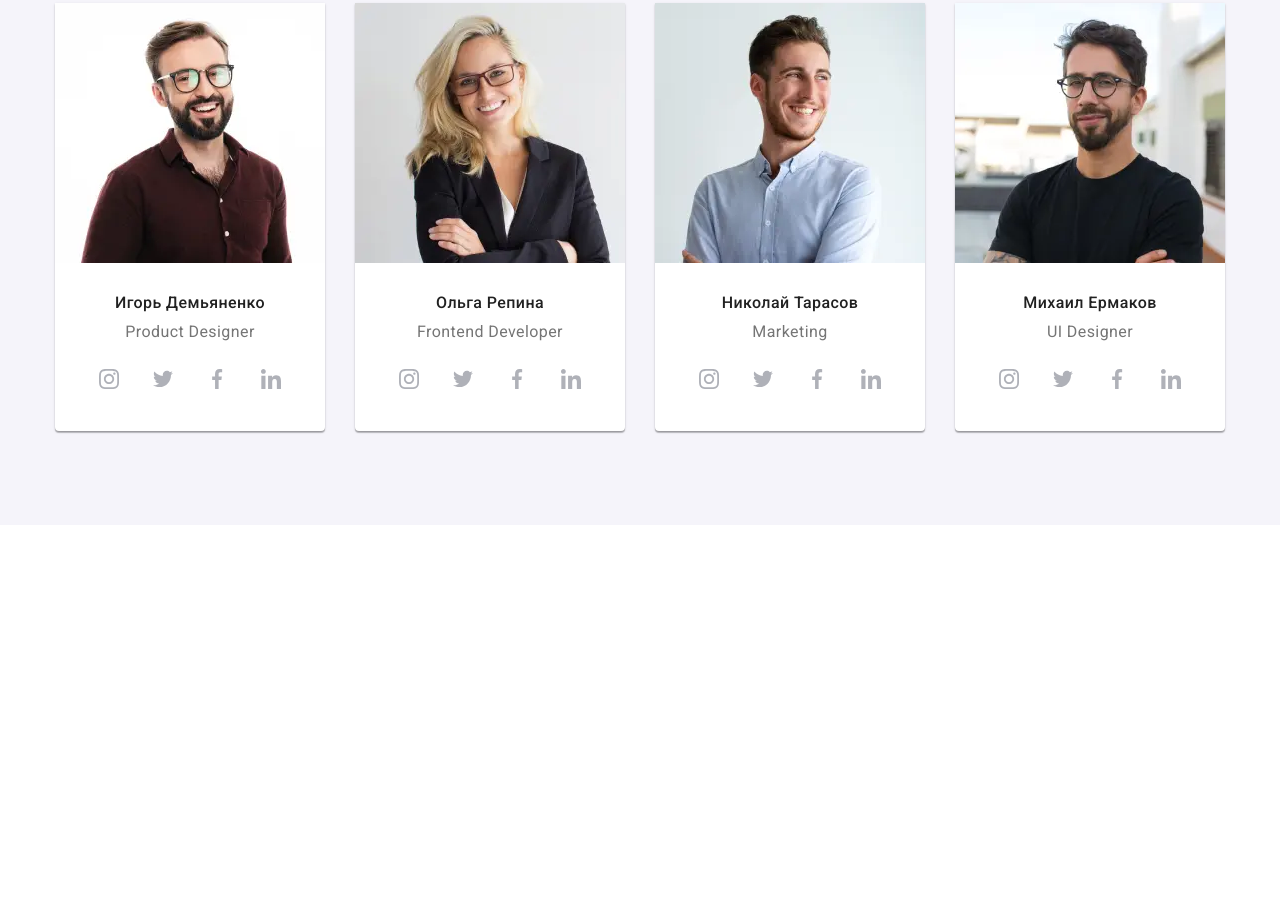
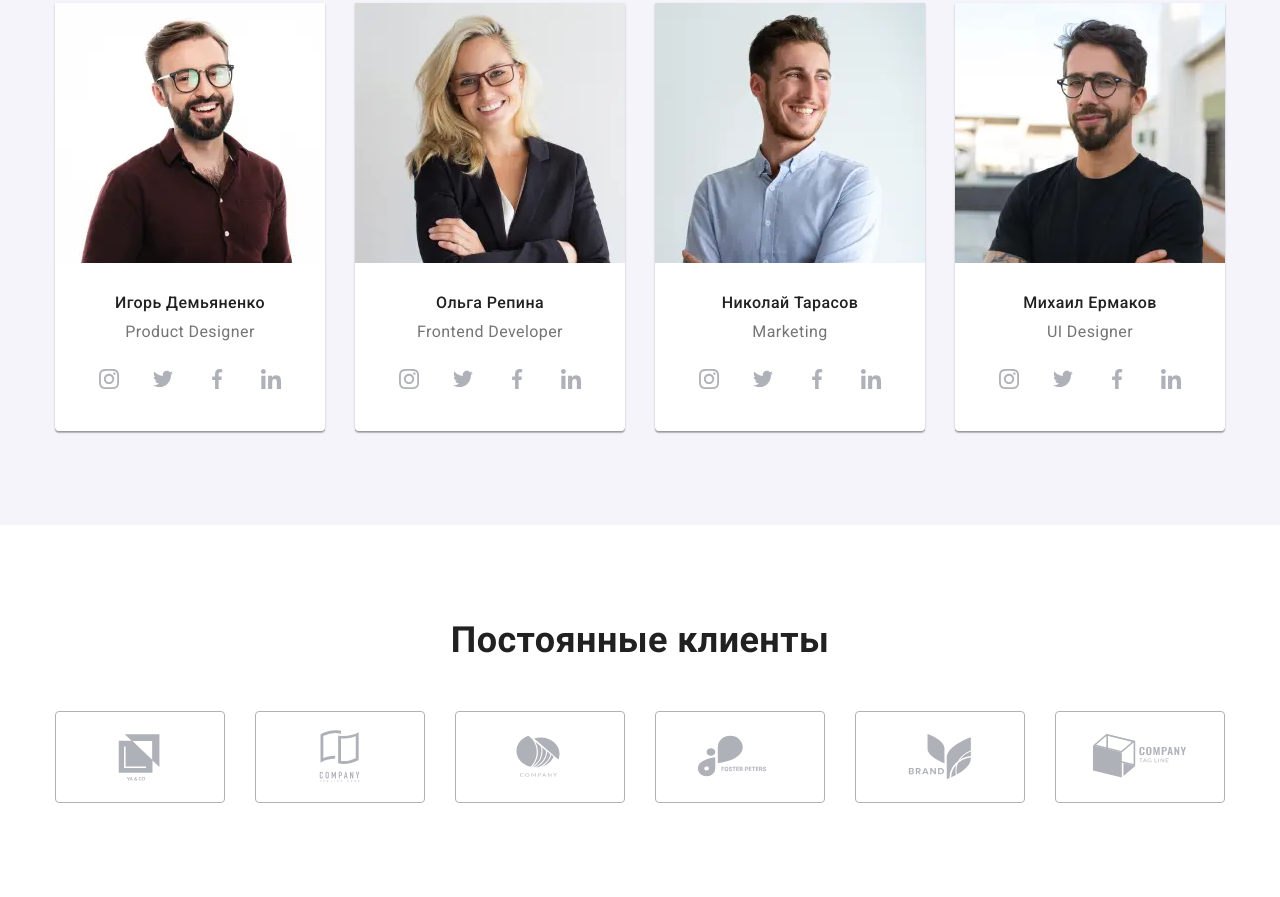
Before and after one commit to lexk87/goit-markup-hw-08, a plain HTML site: page index.html in a window 1280 px wide. Shown: the part 1780-2677 px from the top of the page. Before the commit the page ends 2305 px from the top, so only its background shows below. Drawn offline with nearby package versions, Linux system fonts and the light colour scheme.

Commit message:
Добавляет адаптивные стили для секции постоянные клиенты

```diff
--- a/index.html
+++ b/index.html
@@ -500,6 +500,68 @@
 
         </section>
 
+        <!-- Секция постоянные клиенты -->
+        <section class="section customers-section">
+
+            <!-- Контейнер секции постоянные клиенты -->
+            <div class="container">
+                <!-- Заголовок секции постоянные клиенты -->
+                <h2 class="section-title">Постоянные клиенты</h2>
+                <!-- Список иконок секции постоянные клиенты -->
+                <ul class="iconset-two">
+                    <!-- Иконка списка постоянные клиенты -->
+                    <li class="iconset-two__item">
+                        <a href="" class="iconset-two__link">
+                            <svg class="iconset-two__icon" width="106" height="60">
+                                <use href="./images/icons.svg#icon-customer-1-icon"></use>
+                            </svg>
+                        </a>
+                    </li>
+                    <!-- Иконка списка постоянные клиенты -->
+                    <li class="iconset-two__item">
+                        <a href="" class="iconset-two__link">
+                            <svg class="iconset-two__icon" width="106" height="60">
+                                <use href="./images/icons.svg#icon-customer-2-icon"></use>
+                            </svg>
+                        </a>
+                    </li>
+                    <!-- Иконка списка постоянные клиенты -->
+                    <li class="iconset-two__item">
+                        <a href="" class="iconset-two__link">
+                            <svg class="iconset-two__icon" width="106" height="60">
+                                <use href="./images/icons.svg#icon-customer-3-icon"></use>
+                            </svg>
+                        </a>
+                    </li>
+                    <!-- Иконка списка постоянные клиенты -->
+                    <li class="iconset-two__item">
+                        <a href="" class="iconset-two__link">
+                            <svg class="iconset-two__icon" width="106" height="60">
+                                <use href="./images/icons.svg#icon-customer-4-icon"></use>
+                            </svg>
+                        </a>
+                    </li>
+                    <!-- Иконка списка постоянные клиенты -->
+                    <li class="iconset-two__item">
+                        <a href="" class="iconset-two__link">
+                            <svg class="iconset-two__icon" width="106" height="60">
+                                <use href="./images/icons.svg#icon-customer-5-icon"></use>
+                            </svg>
+                        </a>
+                    </li>
+                    <!-- Иконка списка постоянные клиенты -->
+                    <li class="iconset-two__item">
+                        <a href="" class="iconset-two__link">
+                            <svg class="iconset-two__icon" width="106" height="60">
+                                <use href="./images/icons.svg#icon-customer-6-icon"></use>
+                            </svg>
+                        </a>
+                    </li>
+                </ul>
+            </div>
+
+        </section>
+
     </main>
 
     <!-- JS -->
--- a/sass/components/_iconset-two.scss
+++ b/sass/components/_iconset-two.scss
@@ -1,16 +1,28 @@
 .iconset-two {
     display: flex;
+    flex-wrap: wrap;
+    margin: -30px 0 0 -30px;
 }
 
-.iconset-two__item:not(:last-child) {
-    margin-right: 30px;
+.iconset-two__item {
+    @include max767 {
+        flex-basis: calc(100% / 2 - 30px);
+        margin: 30px 0 0 30px;
+    }
+    @include min768 {
+        flex-basis: calc(100% / 3 - 30px);
+        margin: 30px 0 0 30px;
+    }
+    @include min1200 {
+        flex-basis: calc(100% / 6 - 30px);
+        margin: 30px 0 0 30px;
+    }
 }
 
 .iconset-two__link {
     display: flex;
     justify-content: center;
     align-items: center;
-    width: 170px;
     height: 92px;
     border: 1px solid $iconsPrimaryColor;
     border-radius: 4px;
```
Also changed, not shown: css/main.css, css/main.min.css, 2 other files. Lines whose indentation alone changed are shown as unchanged.
